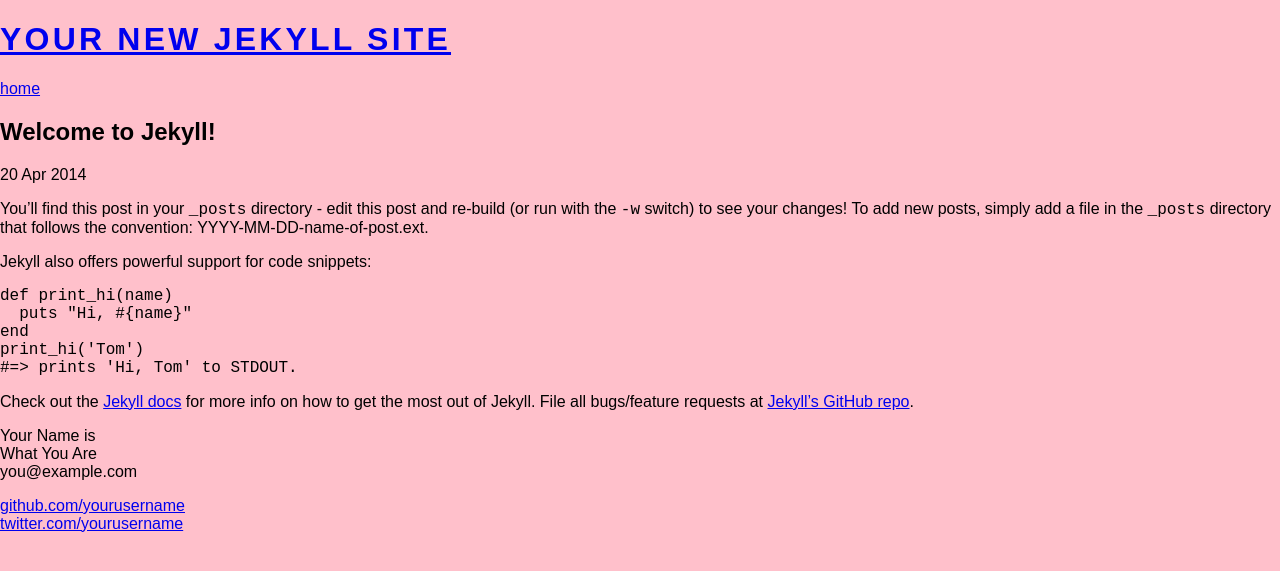
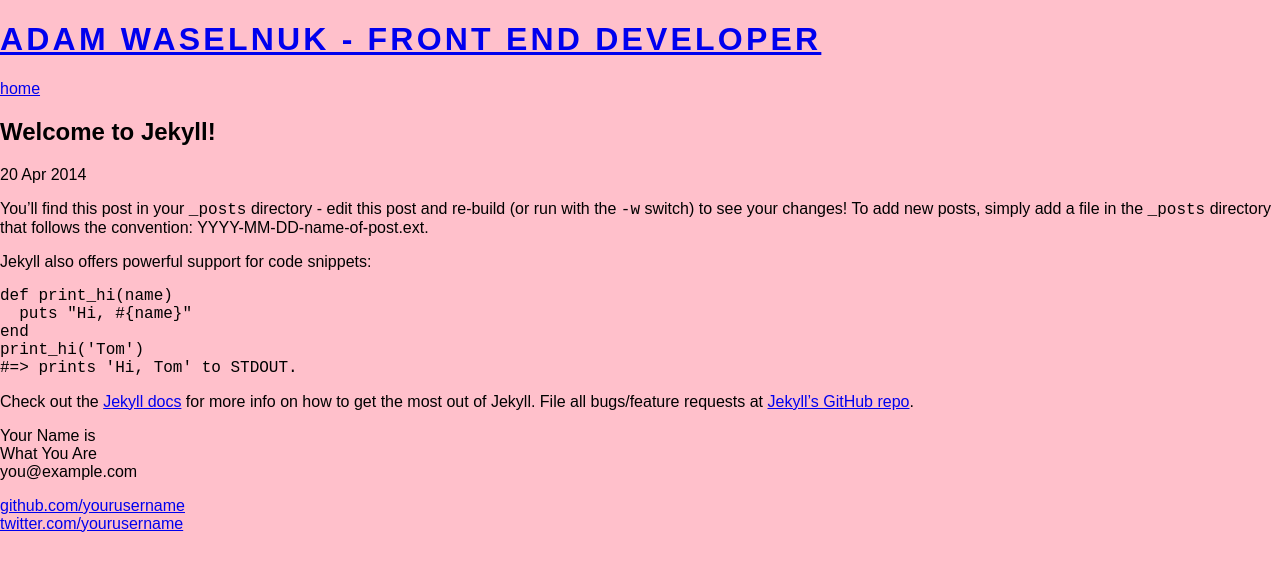
Before and after one commit to AWaselnuk/AWaselnuk.github.io, a Jekyll site: the page built from _posts/2014-04-20-welcome-to-jekyll.markdown, in a window 1280 px wide. Shown: the top 571 px of the page. Built offline with Jekyll 4.4.1, drawn with Linux system fonts in a browser that asks for light colours; Markdown is read by kramdown in place of the engine named in the settings.

Commit message:
Basic setup without NKD.

```diff
--- a/_config.yml
+++ b/_config.yml
@@ -1,4 +1,4 @@
-name: Your New Jekyll Site
+name: Adam Waselnuk - Front End Developer
 markdown: redcarpet
 highlighter: pygments # or rouge or null
 exclude: ["node_modules", "gulpfile.js", "package.json"]
--- a/index.html
+++ b/index.html
@@ -1,6 +1,6 @@
 ---
 layout: default
-title: Your New Jekyll Site
+title: Adam Waselnuk - Front End Developer
 ---
 
 <div id="home">
```
